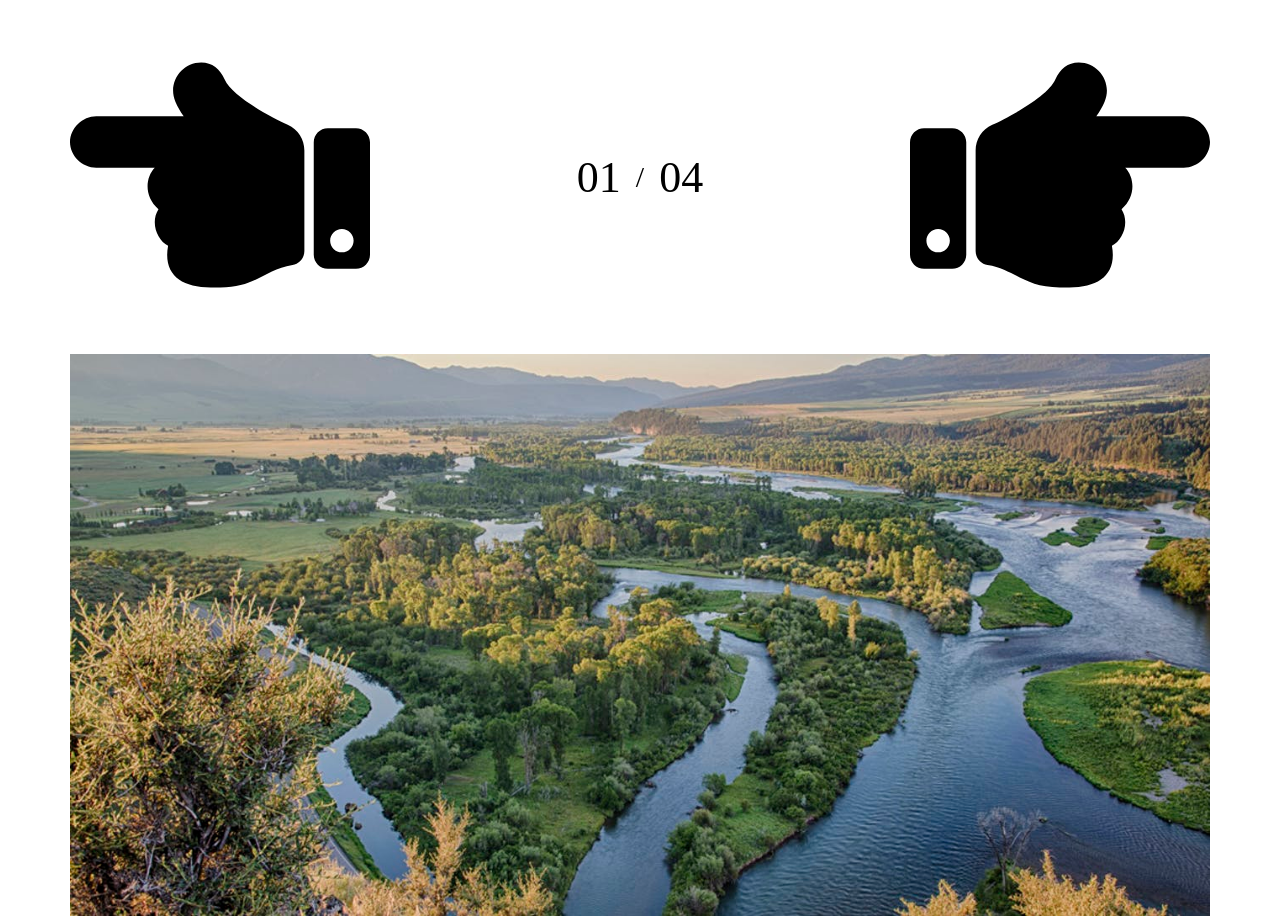
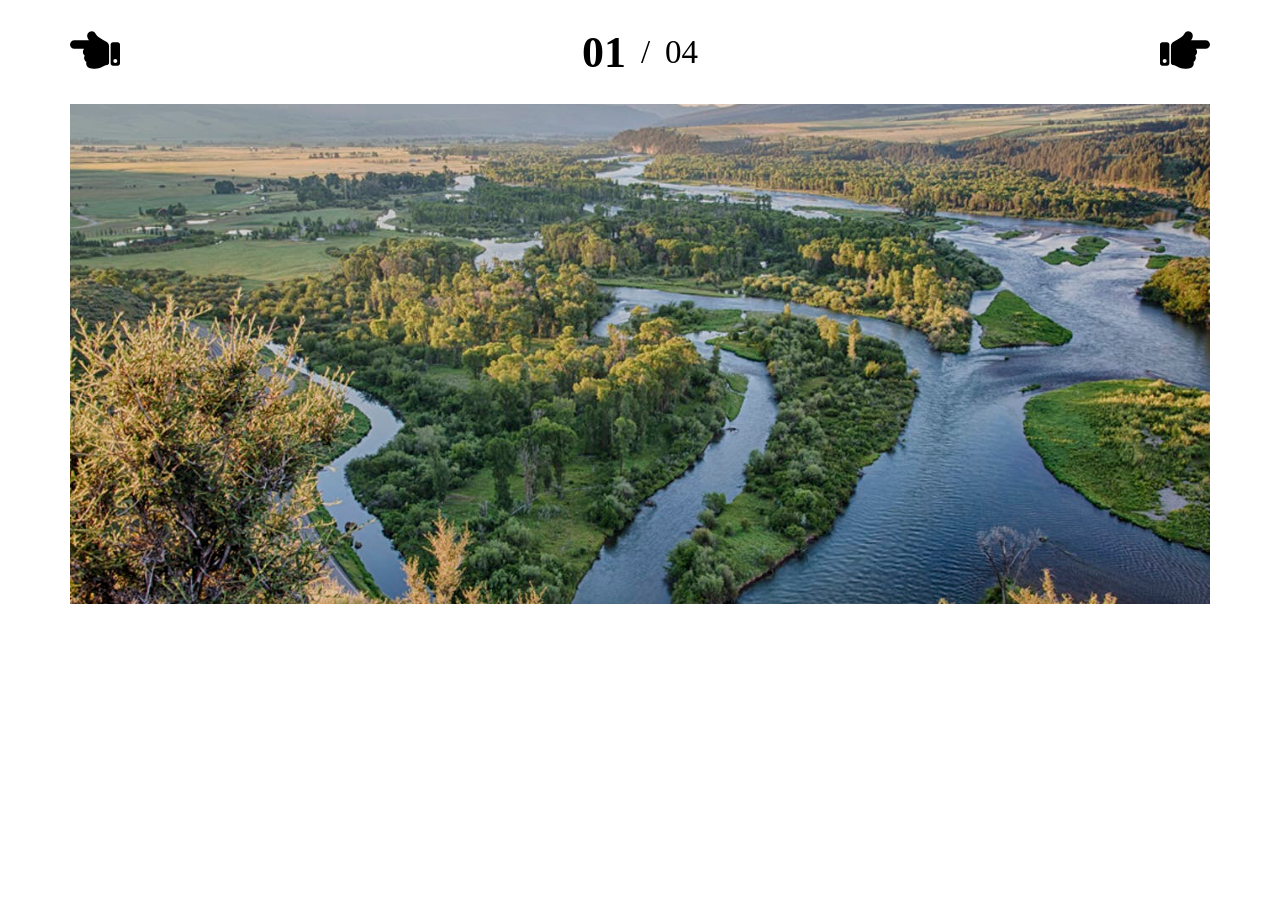
Before and after one commit to barkasOff/SlidersONJavaScript, a plain HTML site: page index.html in a window 1280 px wide. Shown: the top 916 px of the page. After the commit the page ends 800 px from the top, so only its background shows below. Drawn offline with Linux system fonts and the light colour scheme.

Commit message:
Slider's easy-realization is completed!
Закончена реализация "легкого" слайдера. Он был реализован при помощи
наиболее простого метода: добавление в classList класса "hide", а также
удаление его от туда (класс ставит свойство элемента display в значение
none).

```diff
--- a/index.html
+++ b/index.html
@@ -14,9 +14,9 @@
                     <img src="icons/left.svg" alt="left">
                 </div>
                 <div class="easy-slider__nbr">
-                    <span class="easy-slider__cur">01</span>
+                    <span id="easy-slider__cur">01</span>
                     /
-                    <span>04</span>
+                    <span id="easy-slider__total">04</span>
                 </div>
                 <div class="easy-slider__right">
                     <img src="icons/right.svg" alt="right">
--- a/js/script.js
+++ b/js/script.js
@@ -1,5 +1,42 @@
 'use strict';
 
 document.addEventListener('DOMContentLoaded', () => {
-    alert("Hello");
+    const   showSlide = (n) => {
+        if (n > slides.length) {
+            slideI = 1;
+        }
+        if (n < 1) {
+            slideI = slides.length;
+        }
+
+        slides.forEach(item => item.classList.add('hide'));
+        slides[slideI - 1].classList.remove('hide');
+    };
+    const   initSlide = (n, parent) => {
+        if (n > 9) {
+            parent.textContent = n;
+        } else {
+            parent.textContent = `0${n}`;
+        }
+    };
+    const   slides = document.querySelectorAll('.easy-slider__slide'),
+            prev = document.querySelector('.easy-slider__left'),
+            next = document.querySelector('.easy-slider__right'),
+            cur = document.querySelector('#easy-slider__cur'),
+            total = document.querySelector('#easy-slider__total');
+    let     slideI = 1;
+
+    showSlide(slideI);
+    initSlide(slideI, cur);
+    initSlide(slides.length, total);
+    prev.addEventListener('click', () => {
+        --slideI;
+        showSlide(slideI);
+        initSlide(slideI, cur);
+    });
+    next.addEventListener('click', () => {
+        ++slideI;
+        showSlide(slideI);
+        initSlide(slideI, cur);
+    });
 });
--- /dev/null
+++ b/sass/base/_extends.scss
@@ -0,0 +1,7 @@
+%direction {
+    width: 50px;
+    cursor: pointer;
+    img {
+        width: 100%;
+    }
+}
--- a/sass/easy-slider/_easy-slider.scss
+++ b/sass/easy-slider/_easy-slider.scss
@@ -9,6 +9,7 @@
         margin-top: 25px;
     }
     &__slide {
+        height: 500px;
         img {
             width: 100%;
             height: 100%;
@@ -16,24 +17,18 @@
         }
     }
     &__left {
-        cursor: pointer;
-        img {
-            width: 100%;
-        }
+        @extend %direction;
     }
     &__nbr {
         font-size: 30px;
         display: flex;
         align-items: center;
+        font-size: 33px;
         span {
             margin: 0 15px;
-            font-size: 44px;
         }
     }
     &__right {
-        cursor: pointer;
-        img {
-            width: 100%;
-        }
+        @extend %direction;
     }
 }
--- a/sass/style.scss
+++ b/sass/style.scss
@@ -1,3 +1,5 @@
+@import "base/extends";
+
 * {
     padding: 0;
     margin: 0;
@@ -6,13 +8,12 @@
     max-width: 1140px;
     margin: 0 auto;
 }
-.show {
-    visibility: visible;
-    opacity: 100%;
+.hide {
+    display: none;
 }
-.hide {
-    visibility: hidden;
-    opacity: 0;
+#easy-slider__cur {
+    font-size: 44px;
+    font-weight: bold;
 }
 
 @import "easy-slider/easy-slider";
```
Also changed, not shown: css/style.min.css.
